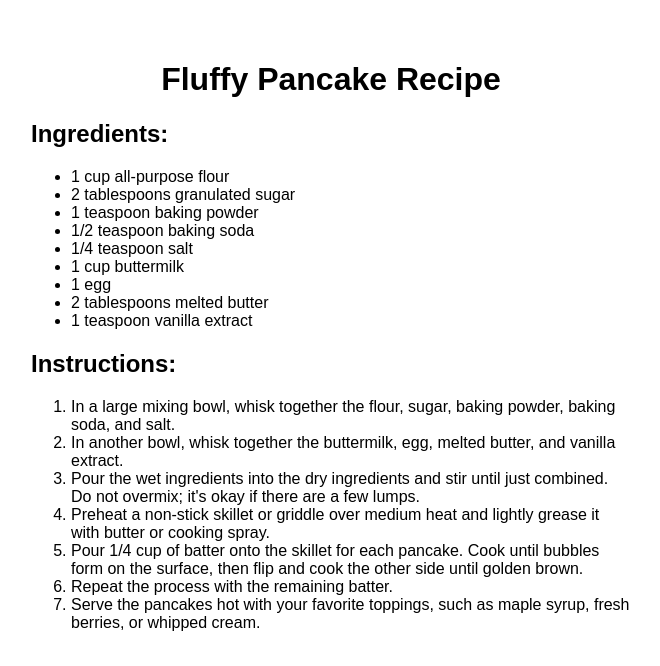
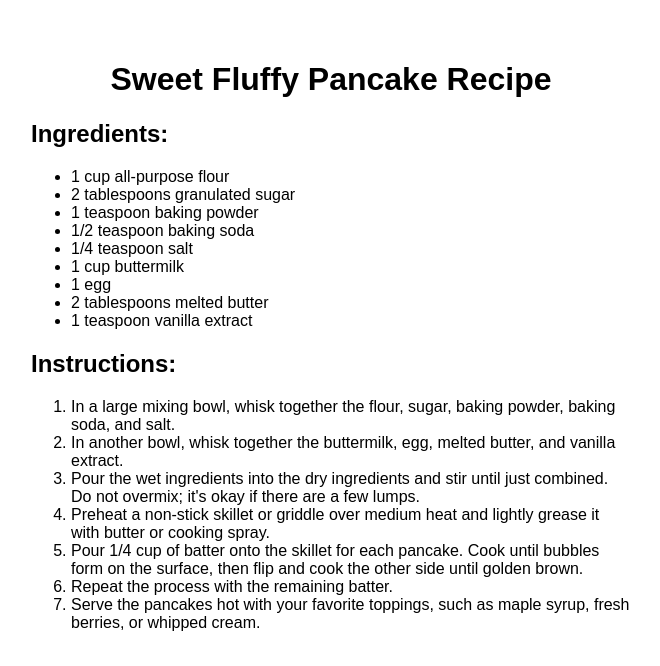
Before and after one commit to AforOdoma/HTML, a plain HTML site: page index.html in a window 1280 px wide. Shown: the whole page, without its empty margins (309-969 px from the left). Drawn offline with Linux system fonts and the light colour scheme.

Commit message:
modidiedd index.html

```diff
--- a/index.html
+++ b/index.html
@@ -3,7 +3,7 @@
 <head>
     <meta charset="UTF-8">
     <meta name="viewport" content="width=device-width, initial-scale=1.0">
-    <title>Fluffy Pancake Recipe</title>
+    <title>Sweet Fluffy Pancake Recipe</title>
     <style>
         body {
             font-family: Arial, sans-serif;
@@ -20,7 +20,7 @@
     </style>
 </head>
 <body>
-    <h1>Fluffy Pancake Recipe</h1>
+    <h1>Sweet Fluffy Pancake Recipe</h1>
 
     <div class="recipe">
         <h2>Ingredients:</h2>
```
